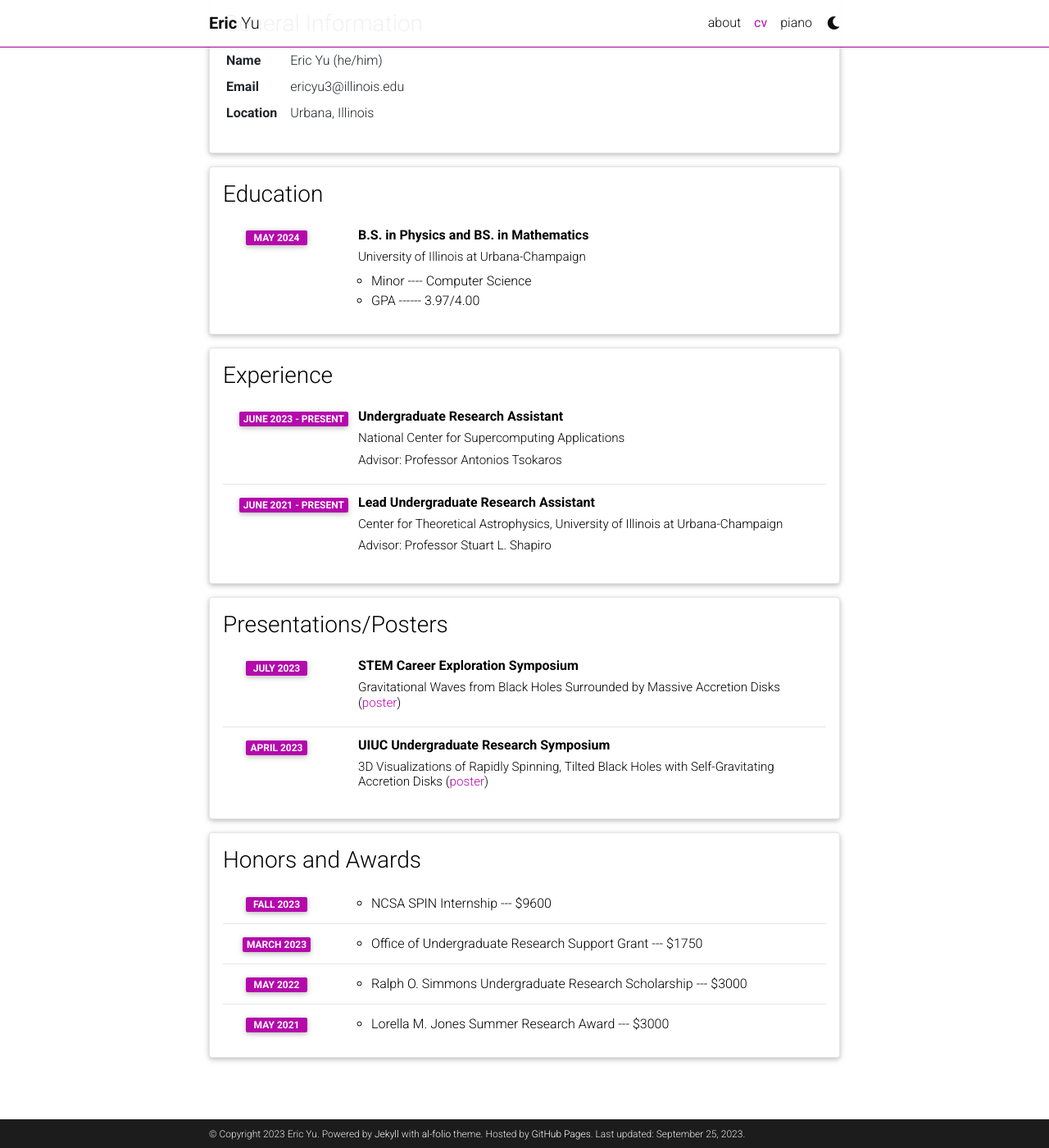
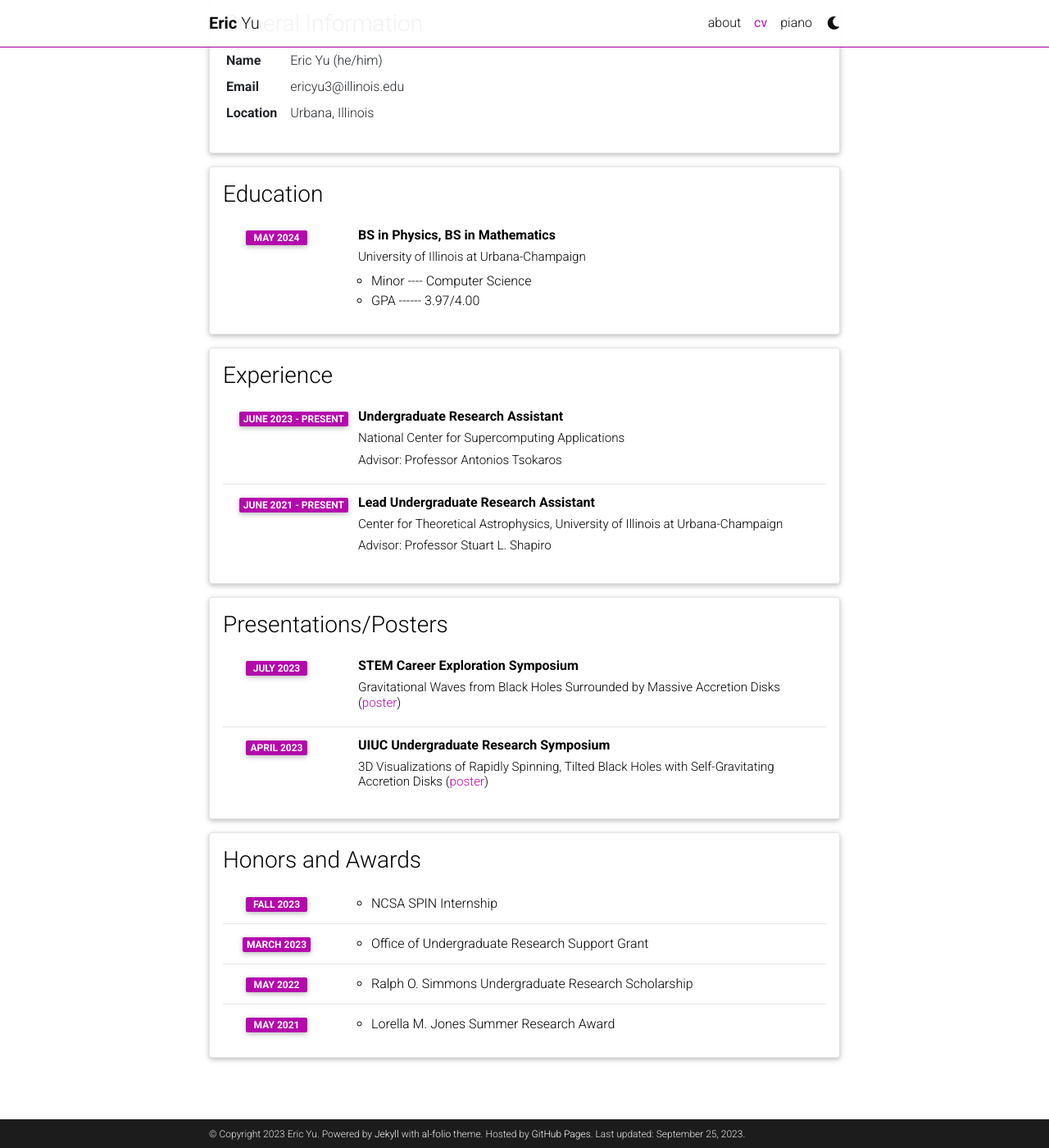
Before and after one commit to aeric-underscore/aeric-underscore.github.io, a Jekyll site: the page built from _pages/cv.md, in a window 1280 px wide and 1400 px high, scrolled down 190 px. Shown: the whole window at 82% size. Built offline with Jekyll 4.4.1, drawn with Linux system fonts in a browser that asks for light colours; comment, search, counter and statistics services are not loaded; a style sheet for code colours, icons or effects is not loaded.

Commit message:
update 9-24-2023

```diff
--- a/_data/cv.yml
+++ b/_data/cv.yml
@@ -15,7 +15,7 @@
 - title: Education
   type: time_table
   contents:
-    - title: B.S. in Physics and BS. in Mathematics
+    - title: BS in Physics, BS in Mathematics
       institution: University of Illinois at Urbana-Champaign
       year: May 2024
       description:
@@ -63,16 +63,16 @@
   contents:
     - year: Fall 2023
       items:
-        - NCSA SPIN Internship --- $9600
+        - NCSA SPIN Internship
     - year: March 2023
       items:
-        - Office of Undergraduate Research Support Grant --- $1750
+        - Office of Undergraduate Research Support Grant
     - year: May 2022
       items:
-        - Ralph O. Simmons Undergraduate Research Scholarship --- $3000
+        - Ralph O. Simmons Undergraduate Research Scholarship
     - year: May 2021
       items:
-        - Lorella M. Jones Summer Research Award --- $3000
+        - Lorella M. Jones Summer Research Award
 
 # - title: Academic Interests
 #   type: nested_list
```
Also changed, not shown: 1 other file.
